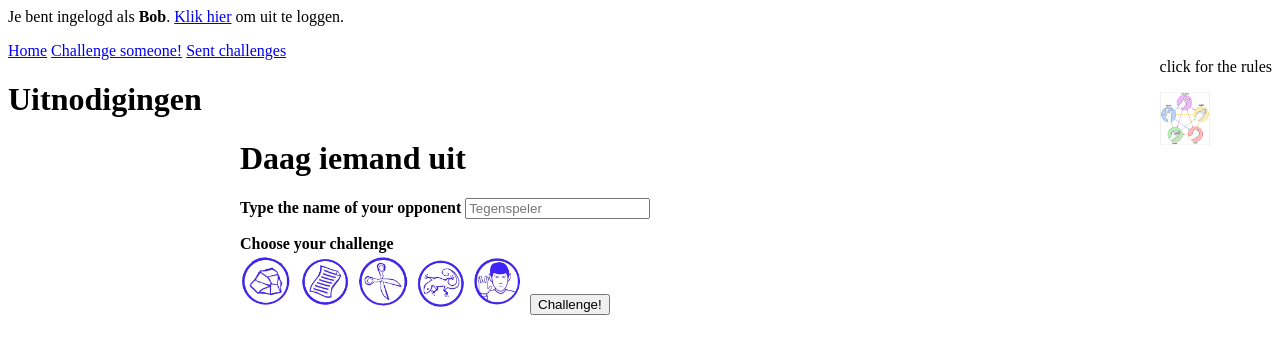
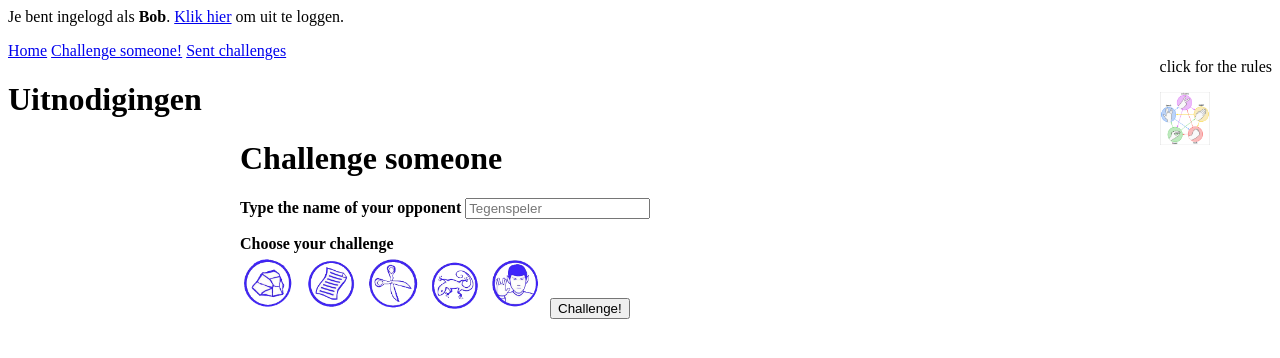
Before and after one commit to MathieuVMaurik/RiPSiLS, a PHP site: page /index.php?Create in a window 1280 px wide. Shown: the top 358 px of the page. Run offline with PHP 8.4, Linux system fonts and the light colour scheme; a user stored in the database is signed in; data comes from the database, SQL or seed files in the repository; data that the repository does not hold is empty.

Commit message:
create.php: Changed naming; style.css: changed transparency, removed background

```diff
--- a/htdocs/Challenges/create.php
+++ b/htdocs/Challenges/create.php
@@ -14,7 +14,7 @@ if(isset($_SESSION['user'])) {
 
 ?>
 <p>
-    <h1>Daag iemand uit</h1>
+    <h1>Challenge someone</h1>
 
 
     <form method="post" action="Challenges/createscript.php">
--- a/htdocs/include/style.css
+++ b/htdocs/include/style.css
@@ -3,10 +3,11 @@ label > input{
 }
 label > input + img{
     cursor:pointer;
-    border:2px solid transparent;
+    border:4px solid transparent;
 }
 label > input:checked + img{
-    border:4px solid #AAA;
+    border:4px solid #000000;
+    background-color: #24aa06;
 }
 
 body {
```
